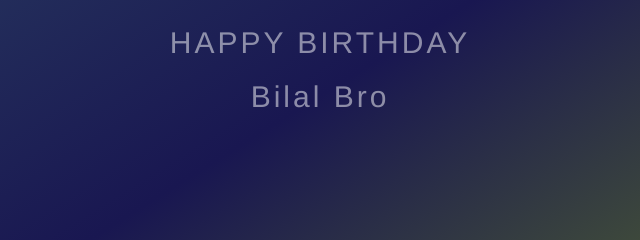
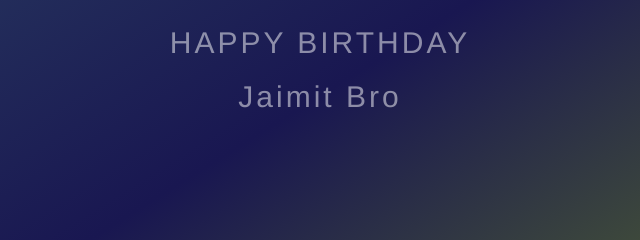
Before and after one commit to harshaanNihal/birthday, a plain HTML site: page index.html in a window 1280 px wide. Shown: the part 304-544 px from the top of the page, 320-960 px from the left. Drawn offline with Linux system fonts and the light colour scheme.

Commit message:
Update index.html

```diff
--- a/index.html
+++ b/index.html
@@ -12,7 +12,7 @@
 <body id="body">
   <header>
     <h2 class="title">HAPPY BIRTHDAY</h2>
-    <h1 class="title names">Bilal Bro</h1>
+    <h1 class="title names">Jaimit Bro</h1>
   </header>
   <script src="main.js"></script>
 </body>
```
